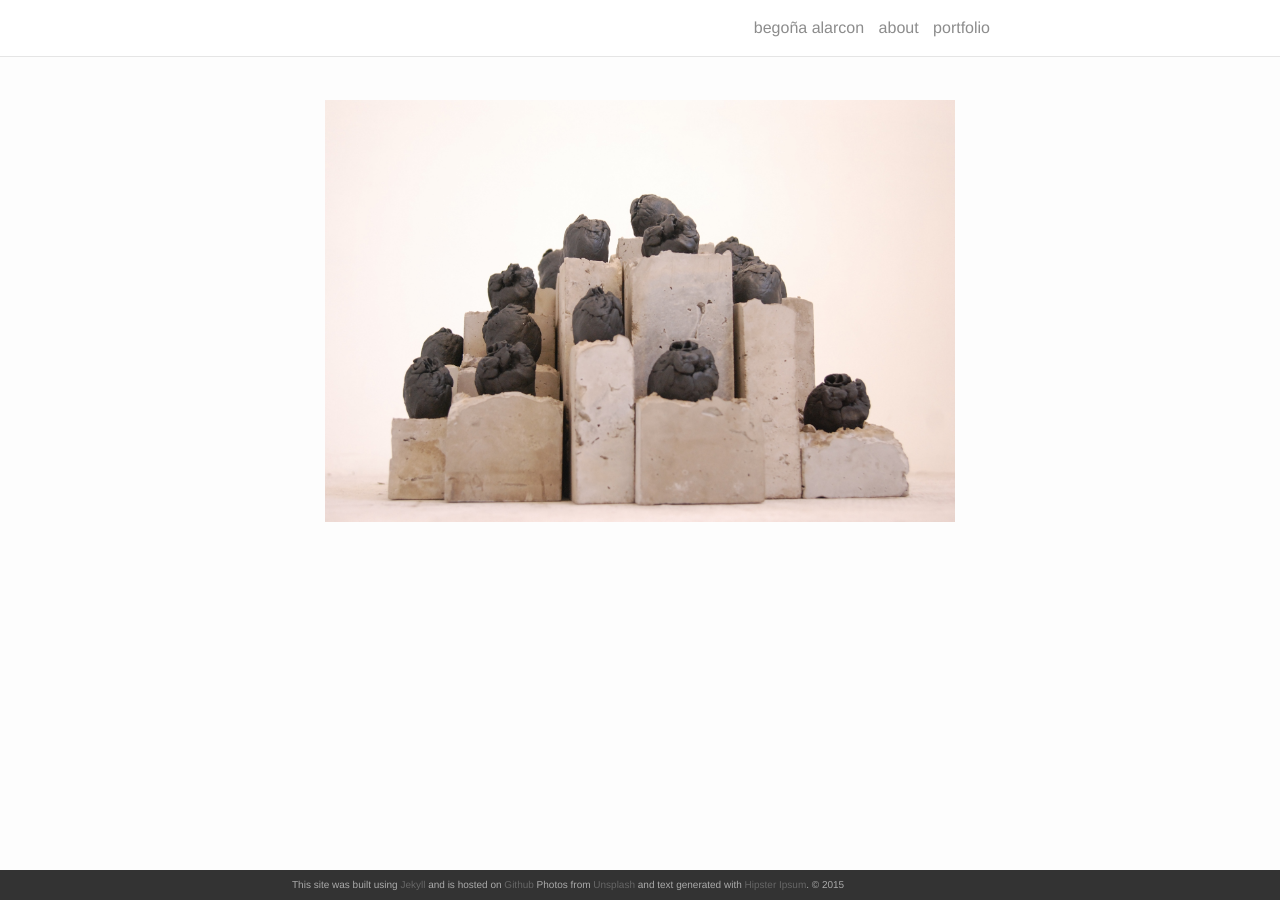
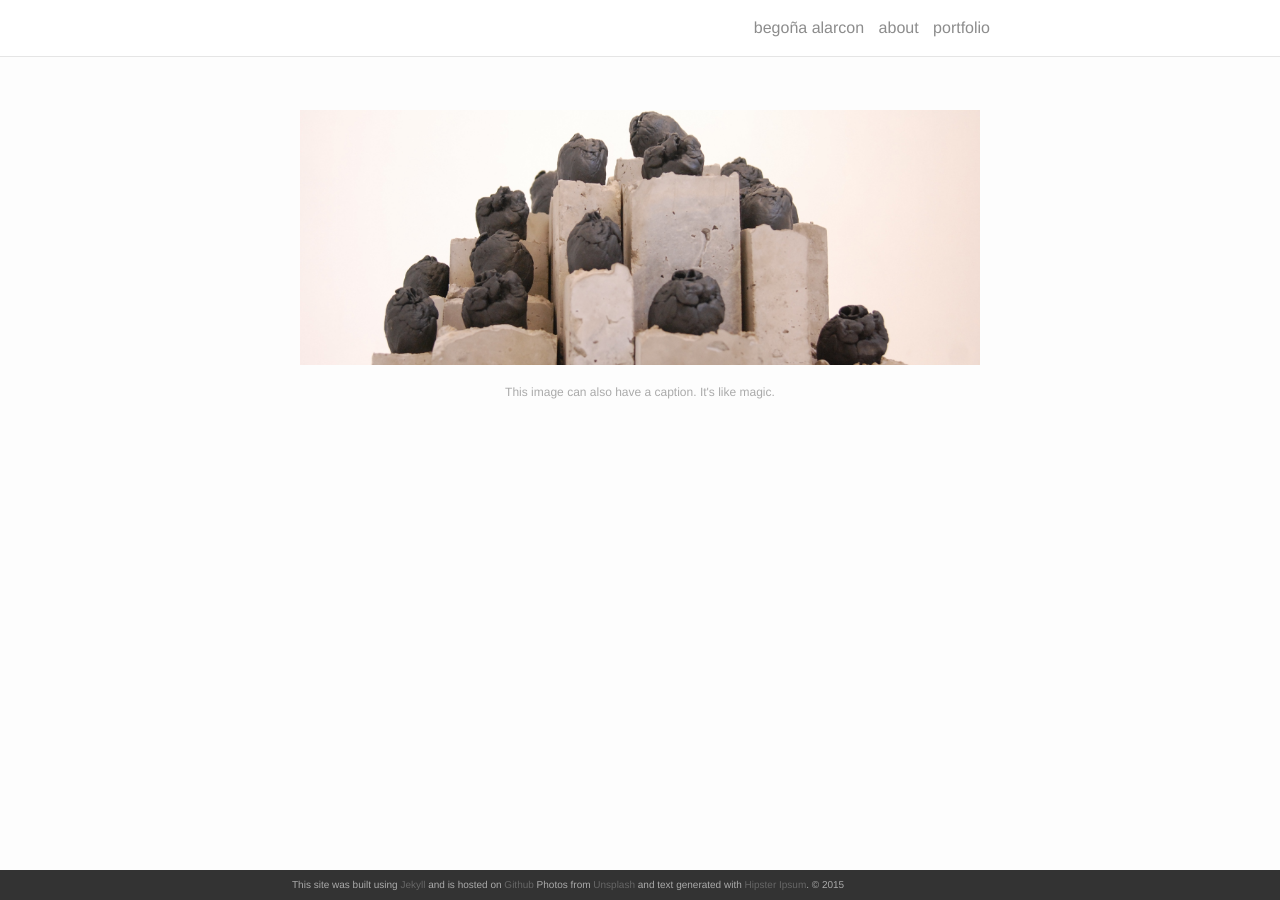
Before and after one commit to begoalarcon/begoalarcon.github.io, a Jekyll site: the page built from index.html, in a window 1280 px wide. Built offline with Jekyll 4.4.1, drawn with Linux system fonts in a browser that asks for light colours; nearby versions of some CDN libraries; the list of posts is cut into pages by our own code.

Commit message:
Update index.html

```diff
--- a/index.html
+++ b/index.html
@@ -1,6 +1,9 @@
 ---
 layout: default
 ---
-<div align="center">
-  <img src="/img/home.jpg"  style="width:90%">
+<div class="img_row">
+	<img class="col three" src="{{ site.baseurl }}/img/home.jpg" alt="" title="example image"/>
 </div>
+<div class="col three caption">
+	This image can also have a caption. It's like magic.
+</div>
```
